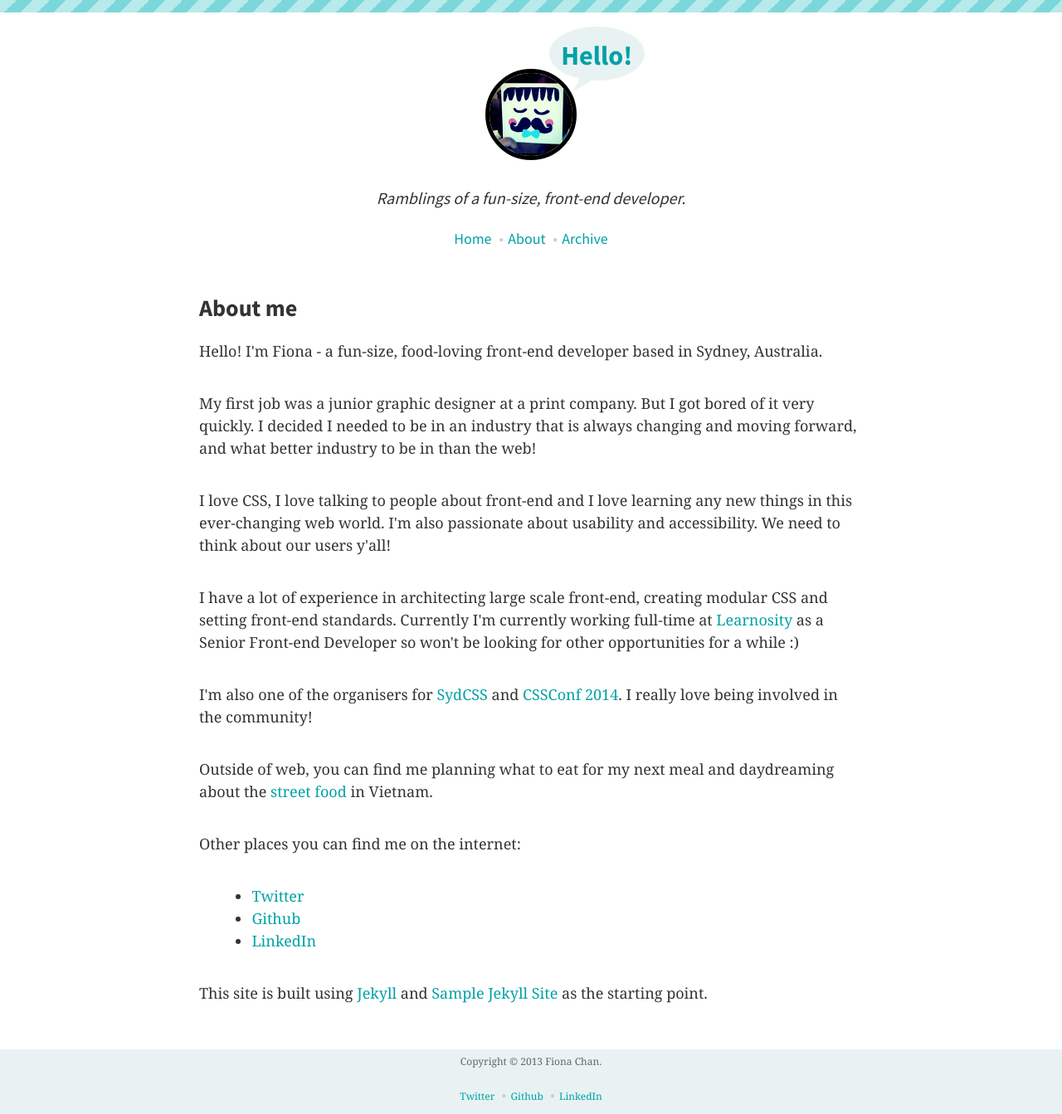
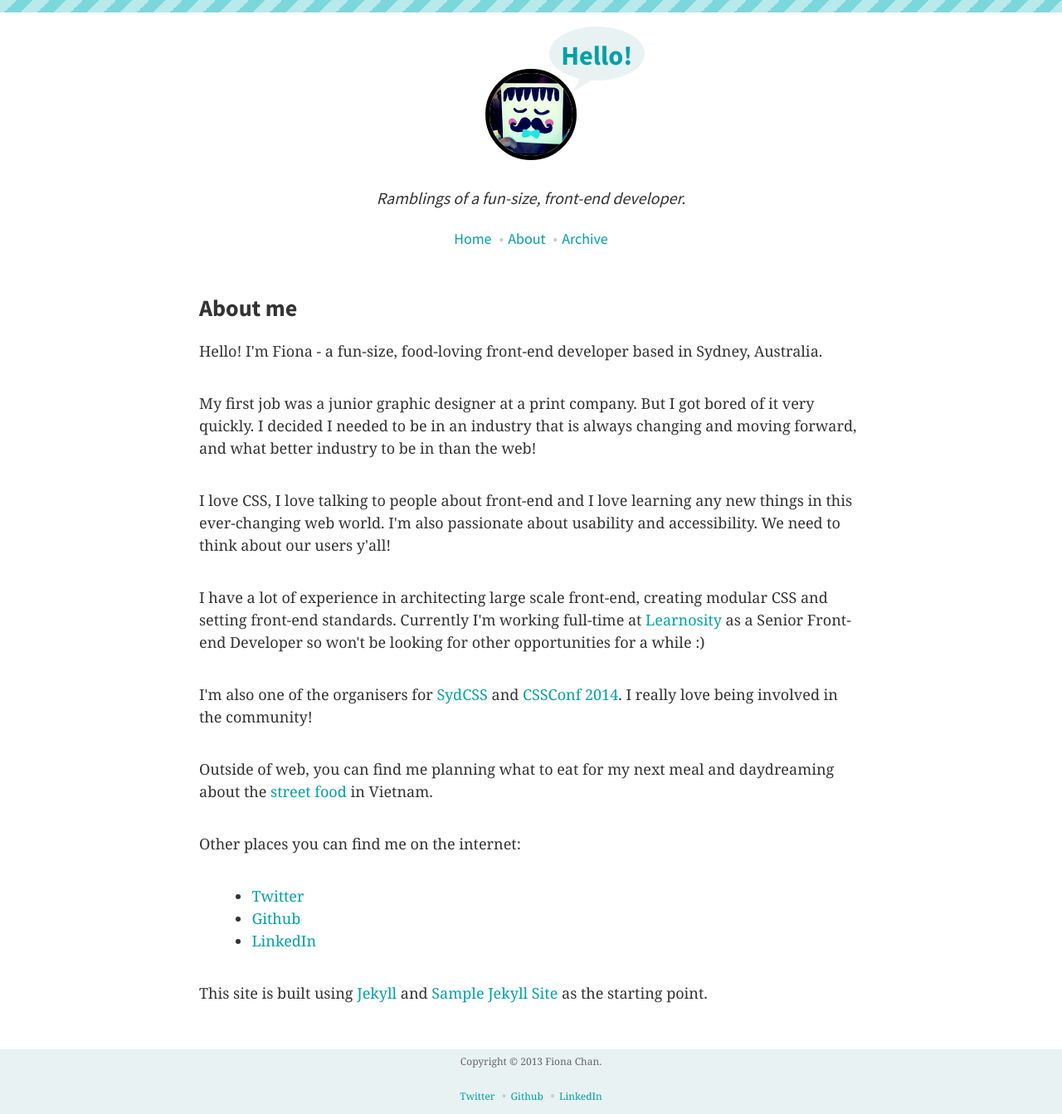
Before and after one commit to enterstudio/mobywhale-chan.github.io, a Jekyll site: the page built from about.html, in a window 1280 px wide. Shown: the whole page at 83% size. Built offline with Jekyll 4.4.1, drawn with Linux system fonts in a browser that asks for light colours; Markdown is read by kramdown in place of the engine named in the settings.

Commit message:
Update about.html

```diff
--- a/about.html
+++ b/about.html
@@ -10,7 +10,7 @@ title: About me
 
   <p>I love CSS, I love talking to people about front-end and I love learning any new things in this ever-changing web world. I'm also passionate about usability and accessibility. We need to think about our users y'all!</p>
 
-  <p>I have a lot of experience in architecting large scale front-end, creating modular CSS and setting front-end standards. Currently I'm currently working full-time at <a href="http://www.learnosity.com/">Learnosity</a> as a Senior Front-end Developer so won't be looking for other opportunities for a while :)</p>
+  <p>I have a lot of experience in architecting large scale front-end, creating modular CSS and setting front-end standards. Currently I'm working full-time at <a href="http://www.learnosity.com/">Learnosity</a> as a Senior Front-end Developer so won't be looking for other opportunities for a while :)</p>
 
   <p>I'm also one of the organisers for <a href="http://sydcss.com">SydCSS</a> and <a href="http://2014.cssconf.com.au/">CSSConf 2014</a>. I really love being involved in the community!</p>
 
```
